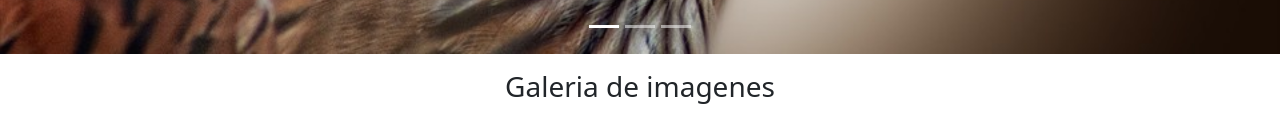
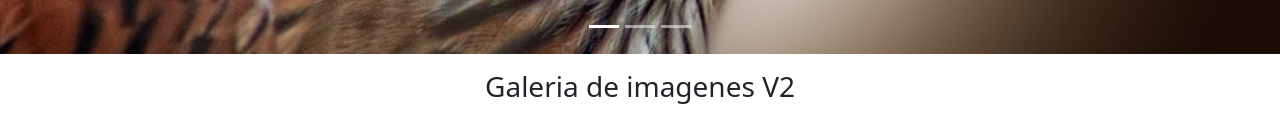
Before and after one commit to Juan090797/semana09_01_02, a plain HTML site: page index.html in a window 1280 px wide. Shown: the part 482-616 px from the top of the page. Drawn offline with nearby package versions, Linux system fonts and the light colour scheme.

Commit message:
first commit 2

```diff
--- a/index.html
+++ b/index.html
@@ -93,7 +93,7 @@
                 </div>
             </div>
             <div class="text-center p-3">
-                <h3>Galeria de imagenes</h3>
+                <h3>Galeria de imagenes V2</h3>
             </div>
             <div class="container">
                 <div class="row justify-content-center">
```
